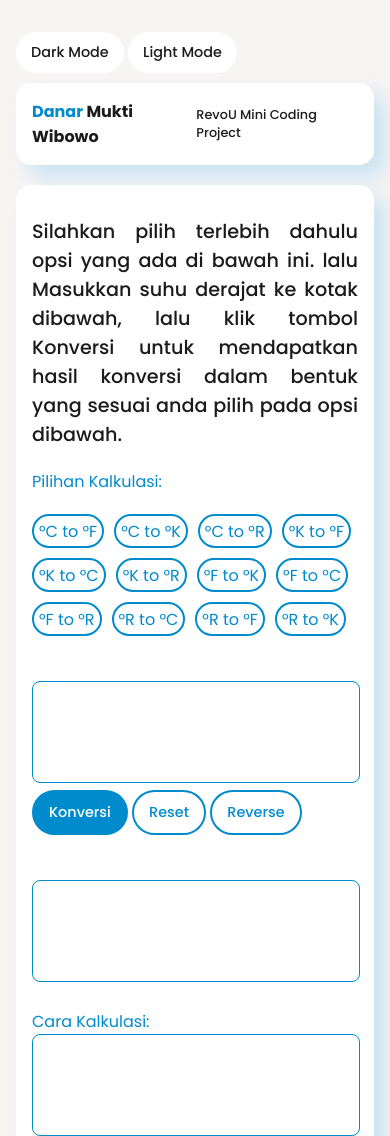
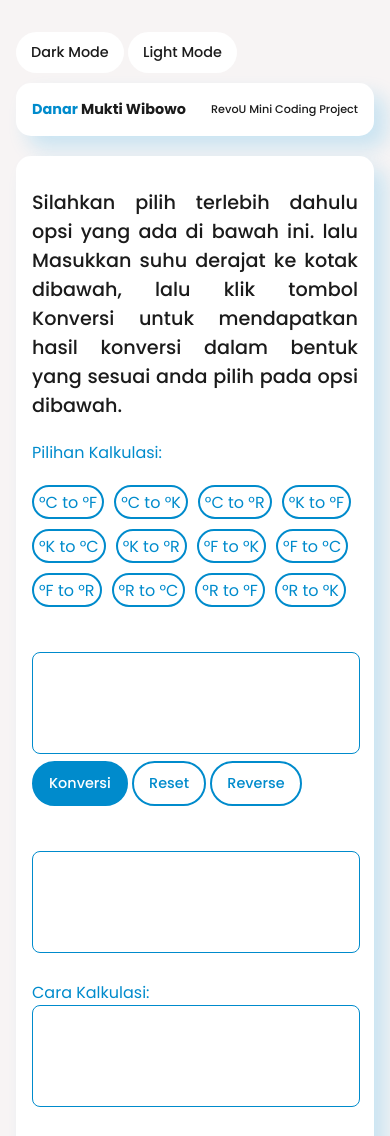
Before and after one commit to Danarmukti/Temperature-calculator-RevoU-day5, a plain HTML site: page index.html in a window 390 px wide. Shown: the top 1136 px of the page. Drawn offline with nearby package versions, Linux system fonts and the light colour scheme.

Commit message:
update style for moblie

```diff
--- a/css/style.css
+++ b/css/style.css
@@ -228,3 +228,17 @@ a {
     font-size: 1rem;
   }
 }
+@media (max-width: 400px) {
+  .navbar {
+    padding: 1rem;
+  }
+  .container {
+    padding: 2rem 1rem;
+  }
+  .title-project {
+    font-size: 0.7rem;
+  }
+  .logo {
+    font-size: 0.9rem;
+  }
+}
```
